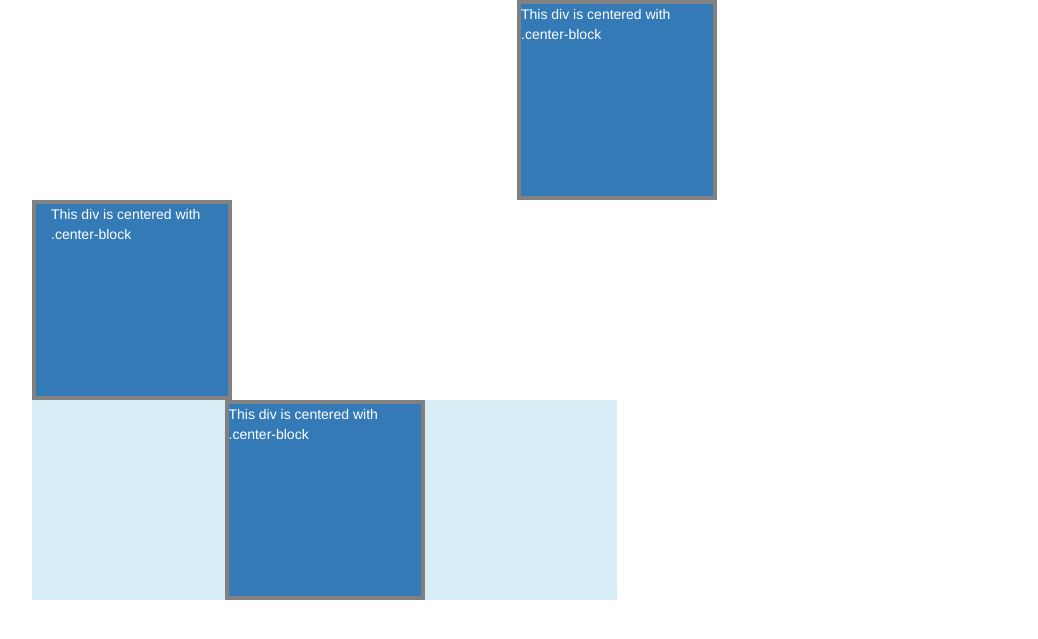
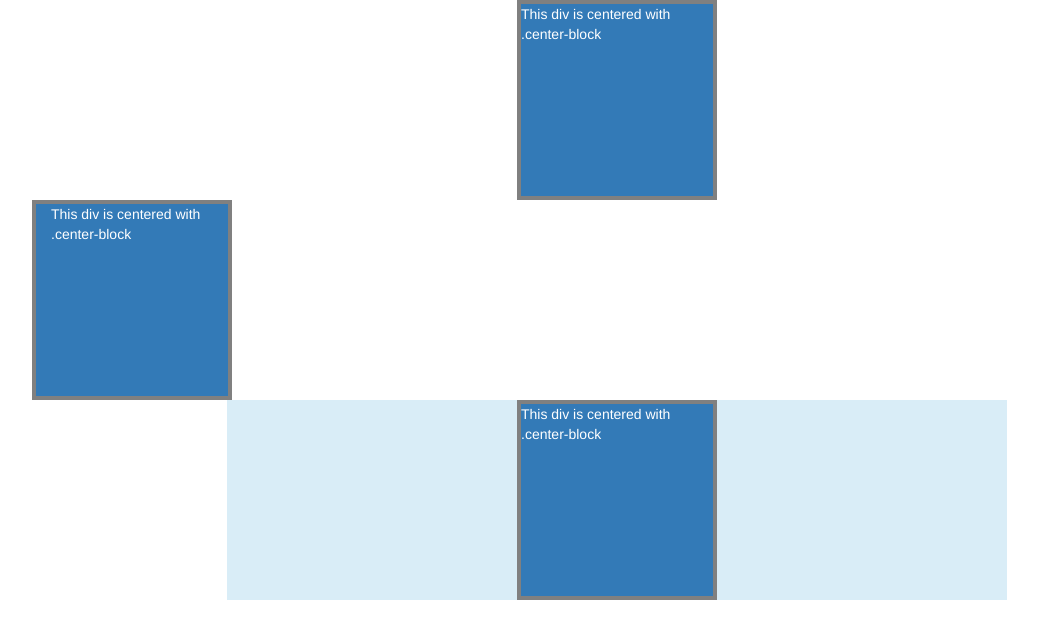
Before and after one commit to ImsirovicAjdin/bootstrapbase-getting-started, a Jekyll site: the page built from centering-content-blocks.html, in a window 1280 px wide. Shown: the top 639 px of the page, without its empty margins (23-1061 px from the left). Built offline with Jekyll 4.4.1, drawn with Linux system fonts in a browser that asks for light colours.

Commit message:
43, centering content blocks

```diff
--- a/centering-content-blocks.html
+++ b/centering-content-blocks.html
@@ -17,8 +17,8 @@ layout: home
 
 <div class="container">
     <div class="row">
-        <div class="col-xs-6 bg-info">
-            <div class="center-block bg-primary box">This div is centered with .center-block</div>
+        <div class="col-xs-8 col-xs-offset-2 bg-info">
+            <div class="center-block box bg-primary">This div is centered with .center-block</div>
         </div>
     </div>
 </div>
```
Also changed, not shown: 1 other file.
